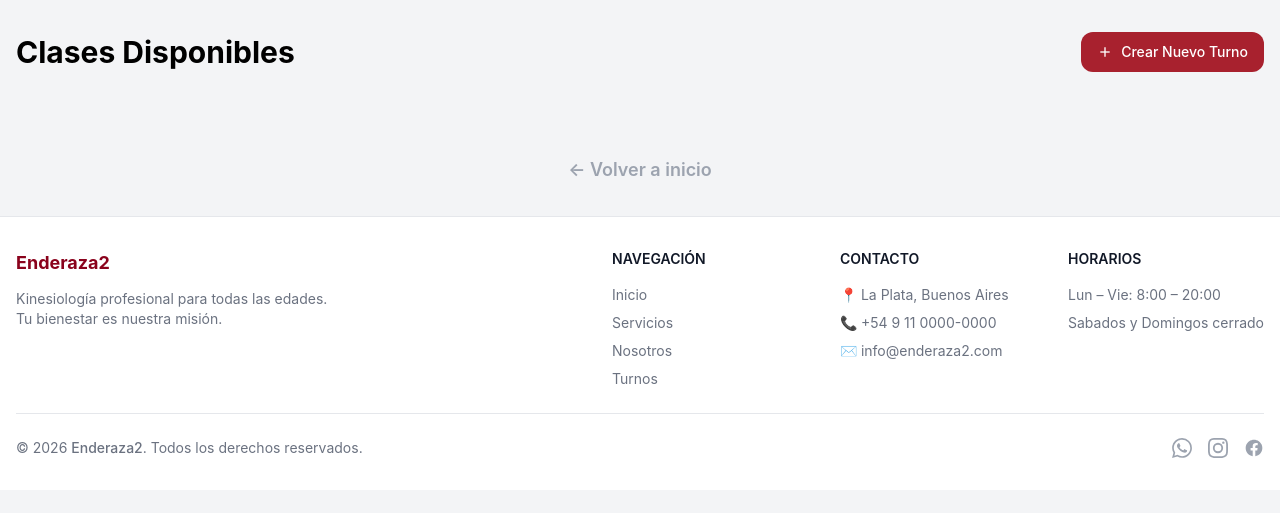
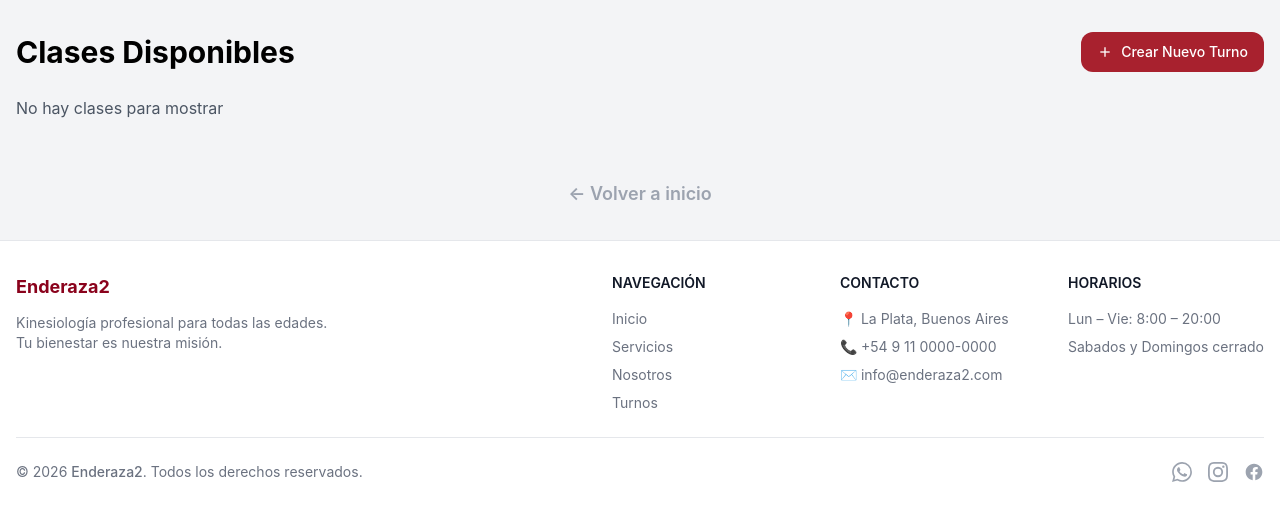
Before and after one commit to ShadowGhost23714/Endereza2, a Django app: page /turnos/clases/ in a window 1280 px wide. Shown: the part 65-578 px from the top of the page. Run offline with Django 5.2, Linux system fonts and the light colour scheme; a user stored in the database is signed in; tables that the repository leaves empty hold one stand-in row (values such as "Sample post"); some libraries are stand-ins or nearby versions.

Commit message:
fix: Cuando no hay clases creadas, muestra un mensaje

```diff
--- a/apps/classes/templates/classes/listar_clases.html
+++ b/apps/classes/templates/classes/listar_clases.html
@@ -50,7 +50,7 @@
     </div>
     <div class="grid grid-cols-1 md:grid-cols-2 lg:grid-cols-3 gap-6">
        {% load dict_extras %}
-
+        {% if turnos %}
         {% for turno in turnos %}
         <div class="bg-white rounded-lg shadow-md p-6">
 
@@ -262,6 +262,9 @@
         {% endif %}
         </div>
         {% endfor %}
+        {% else %}
+            <p class="text-gray-600">No hay clases para mostrar</p>
+        {% endif %}
     </div>
 </div>
 <p class="mt-7 mb-8 text-center text-lg text-gray-400">
```
